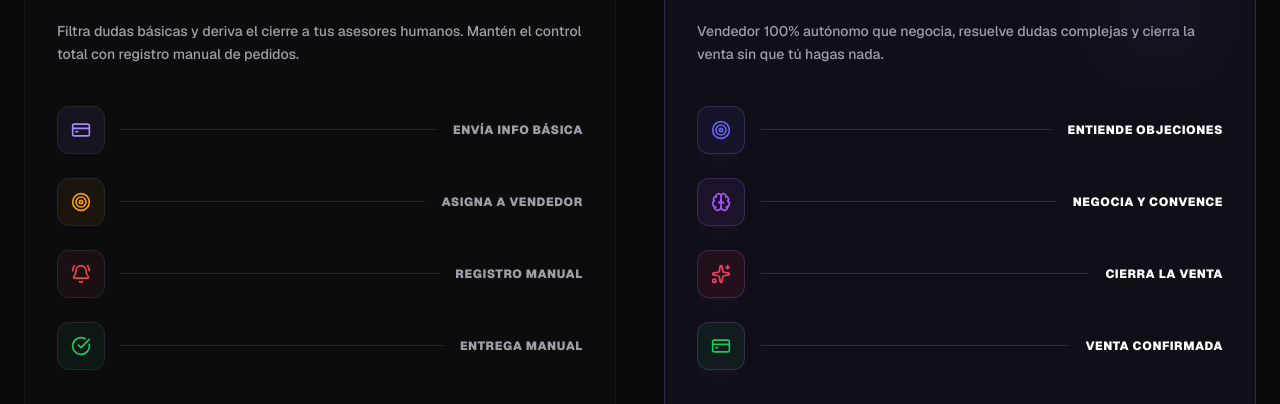
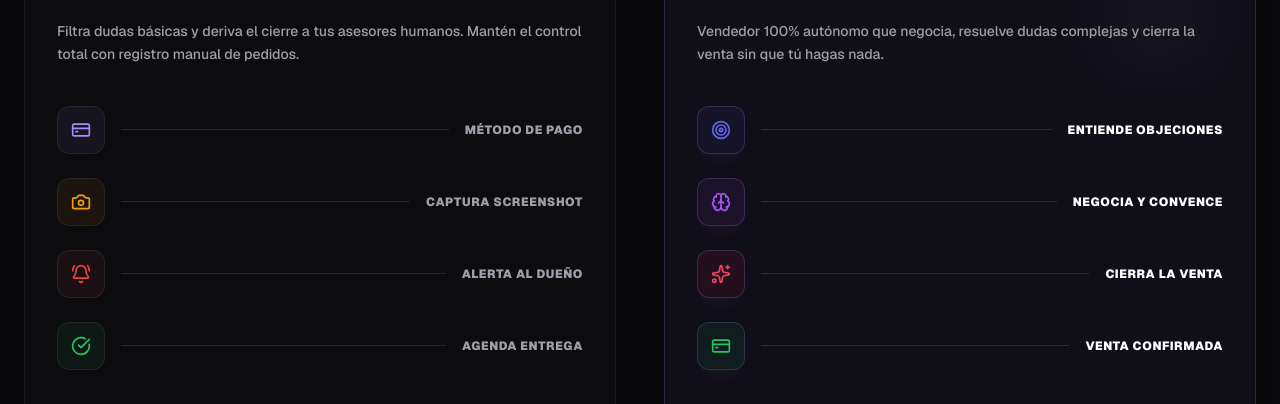
Before and after one commit to Edudev2004/arbora-landing, a React (Vite) app: page / in a window 1280 px wide. Shown: the part 3840-4244 px from the top of the page. Built offline with nearby package versions, Linux system fonts and the light colour scheme.

Commit message:
Reparando error de build: eliminados imports y variables no usadas

```diff
--- a/src/components/sections/SalesAutomation.tsx
+++ b/src/components/sections/SalesAutomation.tsx
@@ -1,5 +1,5 @@
 import { motion } from 'framer-motion';
-import { CreditCard, Camera, BellRing, CheckCircle, Brain, Target, ArrowRight, Sparkles } from 'lucide-react';
+import { CreditCard, Camera, BellRing, CheckCircle, Brain, Target, Sparkles } from 'lucide-react';
 
 const coreSteps = [
   { icon: CreditCard, title: "Método de pago", color: "#a78bfa" },
@@ -59,12 +59,7 @@ export const SalesAutomation = () => {
             </p>
 
             <div className="space-y-6">
-              {[
-                { icon: CreditCard, title: "Envía Info Básica", color: "#a78bfa" },
-                { icon: Target, title: "Asigna a Vendedor", color: "#f59e0b" },
-                { icon: BellRing, title: "Registro Manual", color: "#ef4444" },
-                { icon: CheckCircle, title: "Entrega Manual", color: "#22c55e" },
-              ].map((step, i) => (
+              {coreSteps.map((step, i) => (
                 <div key={i} className="flex items-center gap-4 group">
                   <div
                     className="w-12 h-12 rounded-xl flex items-center justify-center shrink-0 border border-zinc-800"
```
